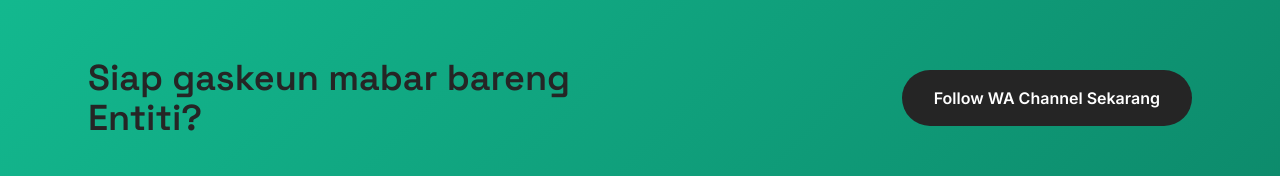
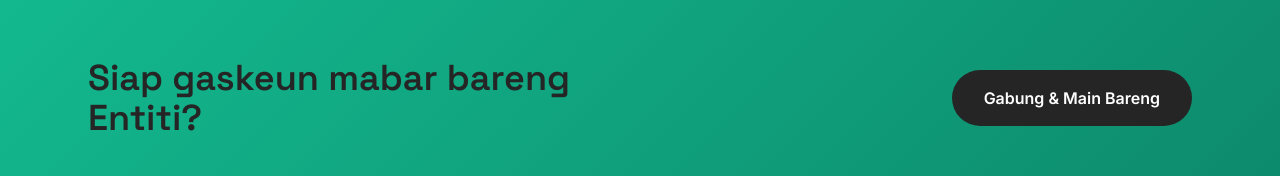
Before and after one commit to fiqriflow/entitiv1, a Next.js app: page / in a window 1280 px wide. Shown: the part 1479-1655 px from the top of the page. Built offline with nearby package versions, Linux system fonts and the light colour scheme; no server answers; the database is empty.

Commit message:
edit footer

```diff
--- a/components/CTASection.tsx
+++ b/components/CTASection.tsx
@@ -1,17 +1,17 @@
 export default function CTASection() {
   return (
-    <section className="bg-diagonal-tosca">
+    <section id="foot" className="bg-diagonal-tosca">
       <div className="mx-auto flex max-w-6xl flex-col items-start justify-between gap-8 px-6 py-20 md:flex-row md:items-center">
         <h2 className="font-display max-w-lg text-3xl font-semibold leading-tight text-ink md:text-4xl">
           Siap gaskeun mabar bareng Entiti?
         </h2>
         <a
-          href="https://whatsapp.com/channel/GANTI_DENGAN_LINK_WA_CHANNEL"
+          href="https://forms.gle/XBADUs4gzHWkBhAZ6"
           target="_blank"
           rel="noopener noreferrer"
           className="focus-ring shrink-0 rounded-full bg-ink px-8 py-4 text-center font-semibold text-white transition-transform hover:scale-[1.03]"
         >
-          Follow WA Channel Sekarang
+          Gabung & Main Bareng
         </a>
       </div>
     </section>
```
